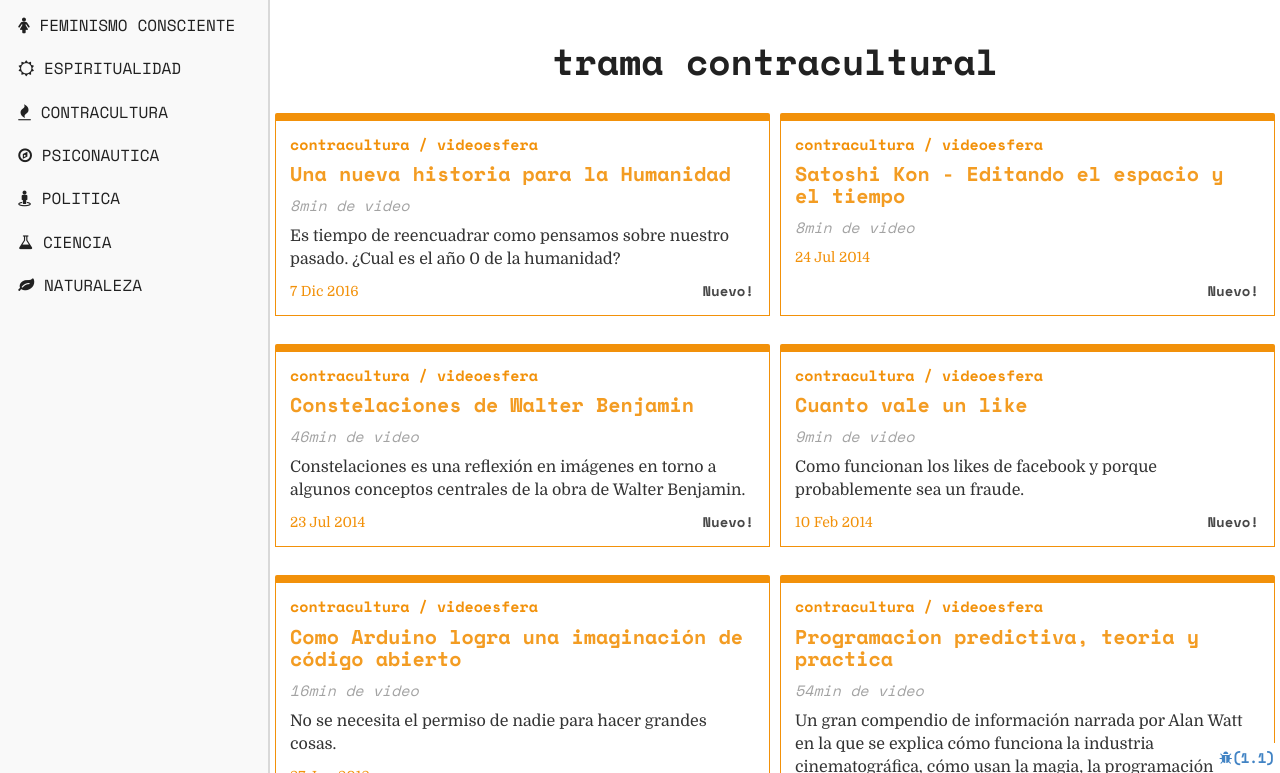
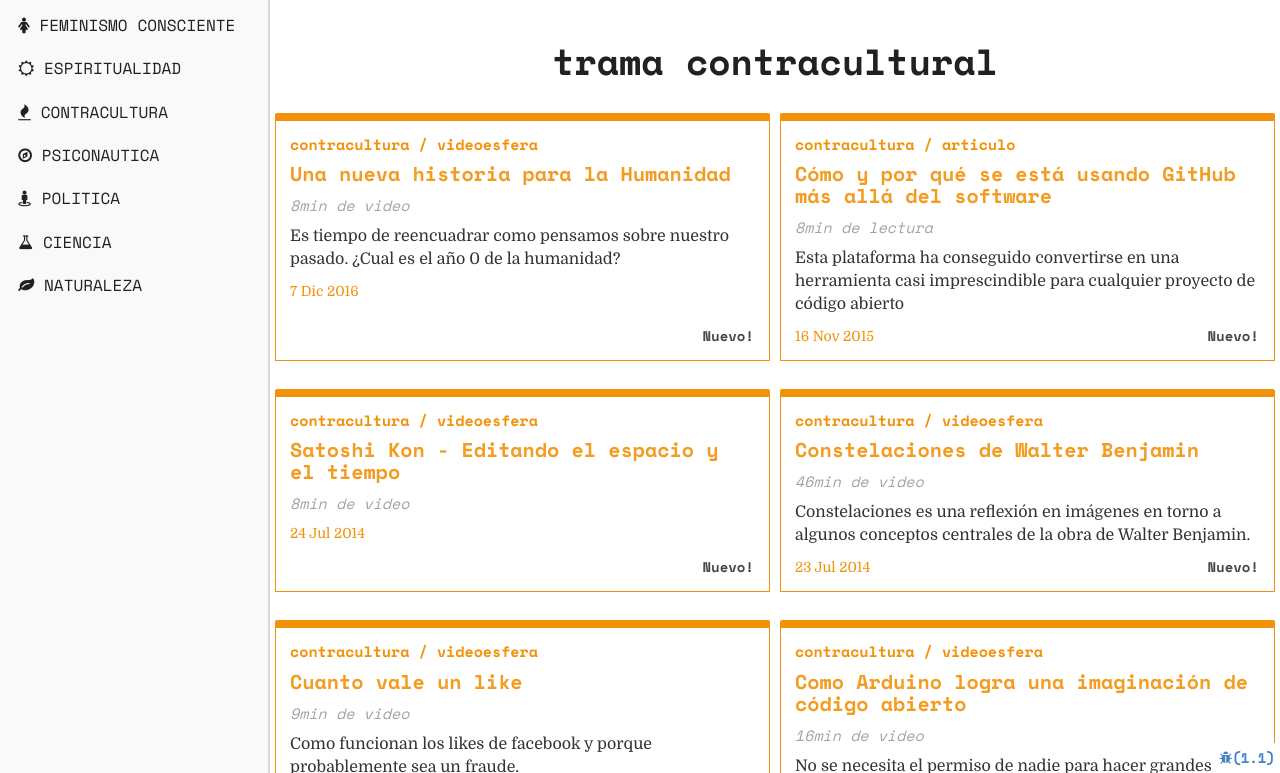
Before and after one commit to ama-trama/uni, a Jekyll site: the page built from _posts/contracultura/2016-12-07-una-nueva-historia-para-la-humanidad.md, in a window 1280 px wide and 900 px high, scrolled down 515 px, cut to the strip 127-900 px from the top of the window. Built offline with Jekyll 4.4.1, drawn with Linux system fonts in a browser that asks for light colours; some web fonts are replaced; comment, search, counter and statistics services are not loaded.

Commit message:
porque usar github

```diff
--- /dev/null
+++ b/_posts/contracultura/2015-11-16-como-y-por-que-se-esta-usando-github.md
@@ -0,0 +1,121 @@
+---
+layout: post
+icon: file text
+title: Cómo y por qué se está usando GitHub más allá del software
+meta: Esta plataforma ha conseguido convertirse en una herramienta casi imprescindible para cualquier proyecto de código abierto
+source: https://www.xataka.com/makers/como-y-por-que-se-esta-usando-github-mas-alla-del-software
+comments: true
+featured: true
+type: articulo
+duration: 8min
+category: contracultura
+author: Xataka
+author_url: https://www.xataka.com/makers/como-y-por-que-se-esta-usando-github-mas-alla-del-software
+---
+
+<p class="hyphenate">
+Ayer mismo os hablábamos sobre la historia de GitHub, y cómo esta plataforma ha conseguido convertirse en menos de diez años no sólo en un referente, sino también en una herramienta casi imprescindible para cualquier desarrollador que esté pensando en sacar adelante un proyecto de código abierto valiéndose de la ayuda de los demás.
+</p>
+
+<p class="hyphenate">
+Pero pese a estar concebida para ayudar a los desarrolladores de software, GitHub está empezando a llamar la atención de muchos otros tipos de usuario que en ocasiones ni siquiera saben programar. Y es que sus múltiples opciones y posibilidades colaborativas están haciendo que esta plataforma también esté utilizándose para proyectos tan dispares como escribir un libro o la creación de drones con la filosofía del Open Source.
+</p>
+
+<h3>
+¿Por qué GitHub?
+</h3>
+
+<img src="https://i.blogs.es/b53891/5413561251_c547a9e82e_b/1366_2000.jpg">
+
+<p class="hyphenate">
+¿Pero qué ha podido llevar a que una plataforma pensada para el desarrollo de software sea utilizada también para otras cosas? Posiblemente la clave esté la universalidad de sus dos pilares fundamentales: permitir crear versiones diferentes de un mismo proyecto para que cada uno lo adapte a sus necesidades y que estas versiones puedan integrarse después al proyecto principal.
+</p>
+<p class="hyphenate">
+Estos dos pilares hace que GitHub sea una plataforma ideal para el trabajo colaborativo sea cual sea el proyecto. ¿Quieres escribir un libro entre varias personas? Pues cada uno puede trabajar en diferentes capítulos que luego irá integrando al conjunto total. ¿Quieres hacer una guía de viajes o un libro de recetas? Pues tres cuartos de lo mismo.
+</p>
+<p class="hyphenate">
+Ahí está la clave, en el trabajo colaborativo. Esta es una plataforma especialmente diseñada para él, por lo que partirás de la base de que la mayoría de usuarios está ahí para ayudar a crear algo. Esto hace que cuando tengas en ella un proyecto inmediatamente tengas la posibilidad de recibir la ayuda a quienes les interese lo que estás haciendo, dándote un siempre valioso feedback o colaborando contigo.
+</p>
+<p class="hyphenate">
+Es fácil localizar dónde se han podido cometer errores
+Y esas ayudas y colaboraciones las podrás administrar de diferentes maneras. Podrás "fichar" miembros para tu proyecto creándoles perfiles de colaboradores, y como cada vez se hace un cambio en el proyecto GitHub te sugiere que expliques qué has modificado, es increíblemente fácil saber cómo avanza el proyecto y detectar cualquier tipo de fallo.
+Es evidente que un texto o proyecto colaborativo se puede desarrollar en miles de plataformas. Pero GitHub no sólo tiene una ingente cantidad de usuarios y potenciales colaboradores, sino que también es completa, sencilla de utilizar, y tan segura que en ella confían empresas de la talla de Google, Facebook o la mismísima Casa Blanca. Por lo tanto la pregunta no sería tanto por qué utilizar GitHub, sino más bien ¿por qué no?
+</p>
+<h3>
+	Guías y listados colaborativos
+</h3>
+
+<p class="hyphenate">
+¿Alguna vez has pensado en lo bien que te vendría tener las recomendaciones de otros usuarios cuando vas de viaje? Existen muchas plataformas diferentes para conseguirlo, pero a Dylan Egan se le ocurrió recurrir a GitHub para crear una <a target="_blank" href="https://github.com/dylanegan/travel">guía colaborativa</a> con todos los hoteles, restaurantes y puntos de interés imprescindibles recomendados por el resto de usuarios para cada una de las ciudades que planea visitar.
+</p>
+<p class="hyphenate">
+Entre los múltiples proyectos colaborativos de esta página también encontramos un hueco para los padres primerizos. El proyecto se llama <a target="_blank" href="https://github.com/babyguides/baby-sleep">Baby Sleep Guides</a>, y como su propio nombre indica pretende crear una guía definitiva con todos los trucos y técnicas para conseguir que los más pequeños de la casa duerman mejor.
+</p>
+<p class="hyphenate">
+Pero si en vez de hacer que tu hijo se duerma lo que quieres es utilizar las horas en vela para aprender algo nuevo, también hay quien ha utilizado esta plataforma para crear con la ayuda de los demás <a target="_blank" href="https://github.com/vhf/free-programming-books/blob/master/free-programming-books.md">un listado con libros gratuitos</a> para aprender a programar. El listado es enorme, un claro ejemplo de lo que se puede conseguir cuando varias personas colaboran en un mismo proyecto.
+</p>
+<p class="hyphenate">
+Quien haya organizado algún tipo de evento sabe lo caótico y complicado que puede resultar contactar con cada uno de los asistentes para que confirmen si van a ir o no. Por eso no es raro que también nos encontremos con que hay quienes han tirado de GitHub para democratizar sus listas de invitados, tanto si son para fiestas como incluso para bodas.
+</p>
+
+<h3>
+	Versiones de canciones, recetas o tipografías
+</h3>
+
+
+<p class="hyphenate">
+Aunque GitHub integra ningún tipo de herramienta que sirva para la edición musical, sí que se puede subir código que pueda ser utilizado por otras aplicaciones. Por eso a Adam Wood se le ocurrió utilizar esta plataforma para que los amantes de los cantos gregorianos tuvieran una <a target="_blank" href="https://github.com/CMAA/nova-organi-harmonia">página central</a> en la que crear diferentes versiones para varios instrumentos de la canción Nova Organi Harmonia.
+</p>
+<p class="hyphenate">
+Algo parecido es lo que nos proponen en <a target="_blank" href="http://forkthecookbook.com/">Fork the Cookbook</a>, un proyecto en el que la idea es que cada colaborador pueda crear diferentes versiones de una misma receta sugiriendo cambios en los ingredientes o proporciones. De esta manera, junto a cada receta aparecerá un indicador en el que podemos ver y acceder a las modificaciones que se han hecho de ella.
+</p>
+<p class="hyphenate">
+Otro tipo de versiones son las que propone el proyecto <a target="_blank" href="https://github.com/theleagueof">The League of Moveable Type</a>. En él se van añadiendo diferentes tipos de fuentes de escritura creadas por los colaboradores, y cualquiera puede descargarlas para utilizarlas, crear y subir otras nuevas, o modificar las ya existentes para crear nuevas versiones o variaciones a partir de ellas.
+</p>
+<p class="hyphenate">
+Los abogados también están utilizando GitHub para hacer la vida de todos un poco más sencilla. Con la misma filosofía con la que se difunde el software libre, algunas firmas de abogados han subido <a target="_blank" href="https://github.com/seriesseed/equity">colecciones de documentos legales</a> y <a target="_blank" href="https://github.com/twitter/innovators-patent-agreement">acuerdos de patentes</a> para que los desarrolladores y startups puedan adaptarlos a sus necesidades y utilizarlos para ahorrarse unos cuantos euros en la redacción de este tipo de documentos.
+</p>
+<h3>
+	Soporte oficial
+</h3>
+
+
+<p class="hyphenate">
+Como hemos dicho al principio las grandes empresas también utilizan GitHub, aunque no todas se limitan a hacerlo para subir y manejar las versiones de sus aplicaciones. Por poner un ejemplo, <a target="_blank" href="https://github.com/ValveSoftware/steam-for-linux/issues">Valve</a> tiene una página destinada a que los usuarios puedan escribir sus problemas o bugs en busca de soporte. Una vez subidos, cada uno de estos problemas puede ser clasificado y comentado.
+</p>
+<p class="hyphenate">
+También se ha utilizado esta plataforma para organizar de una manera más directa y democrática cualquier tipo de evento. Un ejemplo lo encontramos en la página del festival de <a target="_blank" href="https://github.com/jsfest/2014-oakland-cfp">JavaScript JSFest Oakland</a>, en la que se utilizó GitHub para recibir y aceptar las propuestas de quienes querían participar en las charlas o actividades.
+</p>
+<p class="hyphenate">
+
+¿No sería extremadamente democrático que los ciudadanos pudiéramos informarnos y participar activamente en la modificación de leyes locales? Pues el <a target="_blank" href="https://github.com/nysenate">Senado del estado de Nueva York</a> también ha pensado en eso, razón por la que también tiene su propio perfil para lo que ellos mismos han denominados proyectos de código abierto. Algo parecido ha hecho también el mismísimo <a target="_blank" href="https://github.com/bundestag/gesetze">gobierno alemán</a> al crearse un perfil en el que publicar todas sus leyes.
+</p>
+<p class="hyphenate">
+Twitter es una de las redes sociales más importantes del mundo, y para mantener su posición ha decidido apoyarse en la filosofía del código abierto incluso para crear sus normas de uso. Como lo lees, Twitter tiene su propia cuenta en GitHub, y allí nos permite participar en la creación de unas normas básicas y democráticas de convivencia.
+</p>
+<h3>
+	Hasta donde llegue la imaginación
+</h3>
+
+<p class="hyphenate">
+GitHub también tiene herramientas secundarias creadas para aumentar la visibilidad de los proyectos que aloja, pero que también pueden ser utilizadas sin tener ningún proyecto. Un ejemplo son las GitHub Pages, una herramienta con la que podremos crear un blog de manera sencilla, y que incluso tiene una función de escritura zen para poder escribir centrándonos únicamente en nuestro texto. Como podemos ver los resultados son sorprendentes.
+</p>
+<p class="hyphenate">
+Y como no, quien empieza creándose un blog perfectamente puede acabar escribiendo un libro. Aquí también se puede echar mano de esta plataforma si lo que quieres es hacerlo de manera colaborativa para que en él haya la máxima cantidad de conocimientos disponible. De esta manera se ha creado tanto un libro para introducirnos en MongoDB como otros para aprender JavaScript.
+</p>
+<p class="hyphenate">
+Hace un par de años GitHub empezó a ofrecer la posibilidad de renderizar los modelos en 3D alojados en su web. Esto le ha abierto las puertas de par en par a proyectos que, como Printrun y Make Me, pretenden permitir que los usuarios puedan imprimir sus proyectos en tres dimensiones.
+</p>
+<p class="hyphenate">
+¿Y para qué limitarse a imprimir sencillos modelos en tres dimensiones si también puedes utilizar la ayuda de los usuarios para crear un robot? Es lo que se está intentando con OpenROV, un proyecto que trata de crear un robot submarino de forma colaborativa y manteniendo todos los pasos abiertos y accesibles para que cualquiera se lo pueda construir.
+</p>
+<p class="hyphenate">
+
+Estos mismos principios colaborativos también podrían utilizarse en la medicina, aunque en este es un campo GitHub aun está en pañales. Aun así, esto no ha impedido que haya quien ha decidido subir su genoma a la plataforma para ayudar a quien quiera utilizarlo desarrollar un sistema de análisis de código abierto. ¿Estaremos a las puertas de la medicina colaborativa?
+</p>
+<p class="hyphenate">
+Por último, GitHub también <a target="_blank" href="https://github.com/blog/1528-there-s-a-map-for-that">implementó</a> la posibilidad de utilizar los datos geográficos aportados por sus usuarios para crear con ellos todo tipo de mapas. De esta manera, quienes quieran mapear los datos que han ido recogiendo en sus estudios lo podrán hacer de manera sencilla y automática. Lo único que hace falta es subir los datos con la sintaxis apropiada dentro de un archivo .geojson.
+</p>
+<p class="hyphenate">
+Como veis. hoy mismo ya se están desarrollando una infinidad de proyectos que poco tienen que ver con el software, e incluso se están dando los primeros pasos en conceptos como la robótica o la medicina colaborativa. Si GitHub responde a esta demanda ofreciendo nuevas herramientas, quizá dentro de poco sea lo más normal del mundo que esta plataforma sea la cuna de múltiples proyectos abiertos de todo tipo.
+</p>
```
Also changed, not shown: _posts/contracultura/2016-12-07-una-nueva-historia-para-la-humanidad.md (+1 -1 lines).
